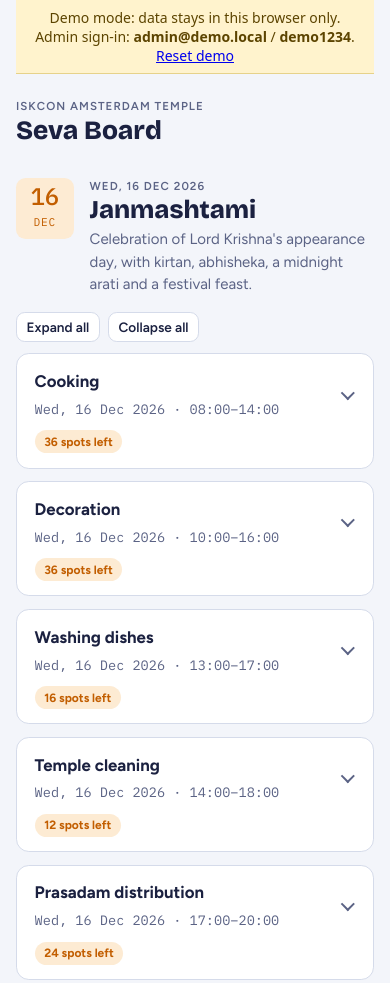
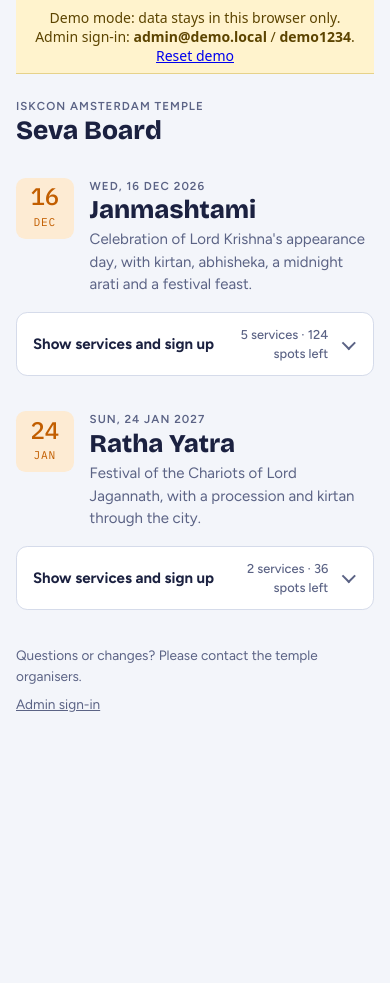
Before and after one commit to rksarthak/isckon-seva-board, a plain HTML site: page demo.html in a window 390 px wide. Shown: the top 983 px of the page. After the commit the page ends 844 px from the top, so only its background shows below. Drawn offline with nearby package versions, Linux system fonts and the light colour scheme.

Commit message:
Collapse festivals: show only event details until opened
Co-Authored-By: Claude Sonnet 5.5 <noreply@anthropic.com>
Claude-Session: https://claude.ai/code/session_01BcXzx8gvR1i1nR1PJQBXLP

```diff
--- a/app.js
+++ b/app.js
@@ -211,14 +211,22 @@ function pubView() {
     var p = dparts(f.start_date), tl = tasksOf(f.id);
     var mon = p ? new Date(p[0], p[1] - 1, p[2]).toLocaleDateString("en-GB", { month: "short" }) : "";
     var range = fmtDate(f.start_date) + (f.end_date && f.end_date !== f.start_date ? " to " + fmtDate(f.end_date) : "");
-    h += '<section class="fest">' + (f.image_url ? '<img class="banner" src="' + esc(f.image_url) + '" alt="' + esc(f.name) + '" loading="lazy">' : "") +
-      '<div class="fest-head">' + (p ? '<div class="dtile"><b>' + p[2] + "</b><span>" + esc(mon) + "</span></div>" : "") +
+    var fkey = "f:" + f.id, fopen = S.open.has(fkey), spots = 0, mine = 0;
+    tl.forEach(function (t) { taskSlots(t).forEach(function (x) { var k = t.id + ":" + x.idx; spots += Math.max((+t.needed || 1) - taken(k), 0); if (S.sel.has(k)) mine++; }); });
+    var summary = tl.length ? plural(tl.length, "service", "services") + " · " + (f.is_open ? plural(spots, "spot", "spots") + " left" : "sign-ups closed") + (mine ? " · " + mine + " selected" : "") : "Services coming soon";
+    h += '<section class="fest' + (fopen ? " open" : "") + '">' + (f.image_url ? '<img class="banner" src="' + esc(f.image_url) + '" alt="' + esc(f.name) + '" loading="lazy">' : "") +
+      '<div class="fest-head" data-act="fold" data-key="' + esc(fkey) + '">' + (p ? '<div class="dtile"><b>' + p[2] + "</b><span>" + esc(mon) + "</span></div>" : "") +
       '<div><p class="eyebrow">' + esc(range) + "</p><h2>" + esc(f.name) + "</h2>" +
       (f.description ? '<p class="desc">' + esc(f.description) + "</p>" : "") +
-      (f.is_open ? "" : '<p style="margin-top:.5rem"><span class="pill warn">Sign-ups are closed</span></p>') + "</div></div>";
-    if (!tl.length) h += '<div class="empty">Seva for this festival will be listed soon.</div>';
-    h += foldTools("p", tl.map(function (t) { return t.id; }));
-    tl.forEach(function (t) { h += taskCard(t, f, idx); });
+      (f.is_open ? "" : '<p style="margin-top:.5rem"><span class="pill warn">Sign-ups are closed</span></p>') + "</div></div>" +
+      '<button type="button" class="fest-toggle" data-act="fold" data-key="' + esc(fkey) + '" aria-expanded="' + fopen + '"><span>' + (fopen ? "Hide services" : "Show services and sign up") + '</span><span class="meta">' + esc(summary) + '</span><span class="chev" aria-hidden="true"></span></button>';
+    if (fopen) {
+      h += '<div class="fest-body">';
+      if (!tl.length) h += '<div class="empty">Seva for this festival will be listed soon.</div>';
+      h += foldTools("p", tl.map(function (t) { return t.id; }));
+      tl.forEach(function (t) { h += taskCard(t, f, idx); });
+      h += "</div>";
+    }
     h += "</section>";
   });
   return h;
--- a/styles.css
+++ b/styles.css
@@ -175,3 +175,11 @@ body.has-bar{padding-bottom:6rem}
 .fold-body{padding:0 1.1rem 1.1rem;border-top:1px solid var(--line);padding-top:.8rem}
 .fold-tools{margin:0 0 .7rem}
 @media (max-width:520px){.fold{flex-wrap:wrap}.fold-side{order:3;width:100%;justify-content:flex-start}.chev{order:2}}
+
+/* collapsible festival */
+.fest-head[data-act]{cursor:pointer}
+.fest-toggle{all:unset;box-sizing:border-box;display:flex;align-items:center;gap:.7rem;width:100%;margin-top:.9rem;padding:.75rem 1rem;border:1px solid var(--line);border-radius:.7rem;background:var(--surface);cursor:pointer;font-weight:700}
+.fest-toggle .meta{margin:0 auto 0 0;font-weight:500;flex:1;text-align:right}
+.fest-toggle:focus-visible{outline:2px solid var(--accent);outline-offset:2px}
+.fest.open .chev{transform:rotate(-135deg);margin-bottom:-.2rem}
+.fest-body{margin-top:.9rem}
```
